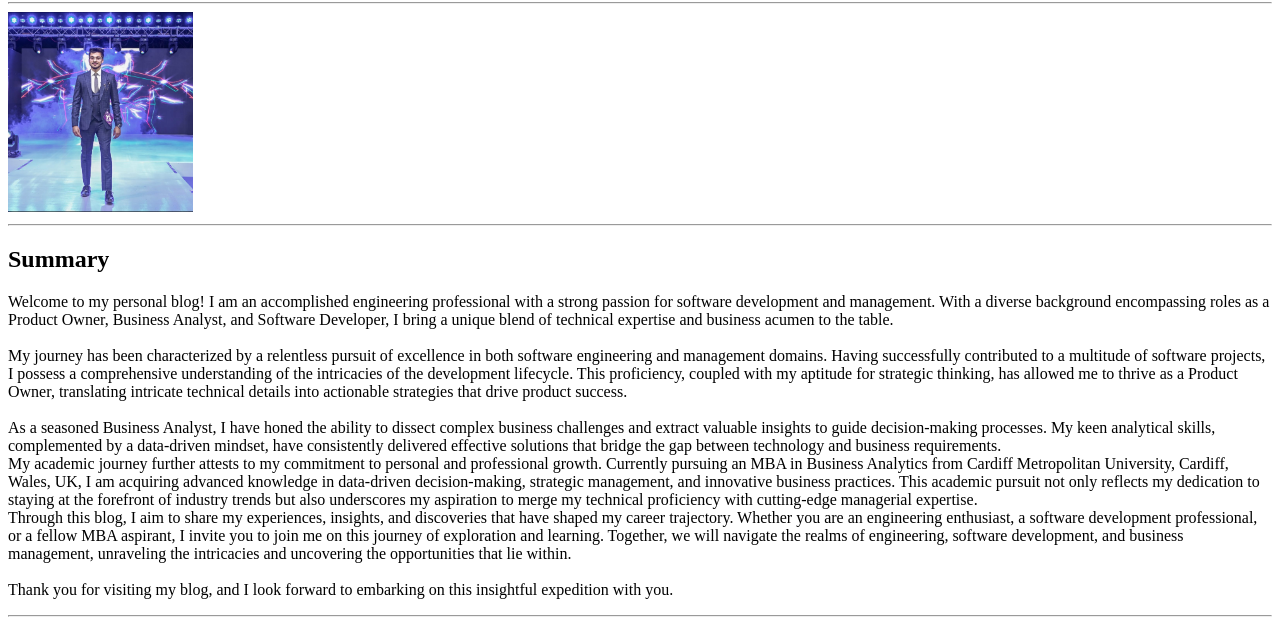
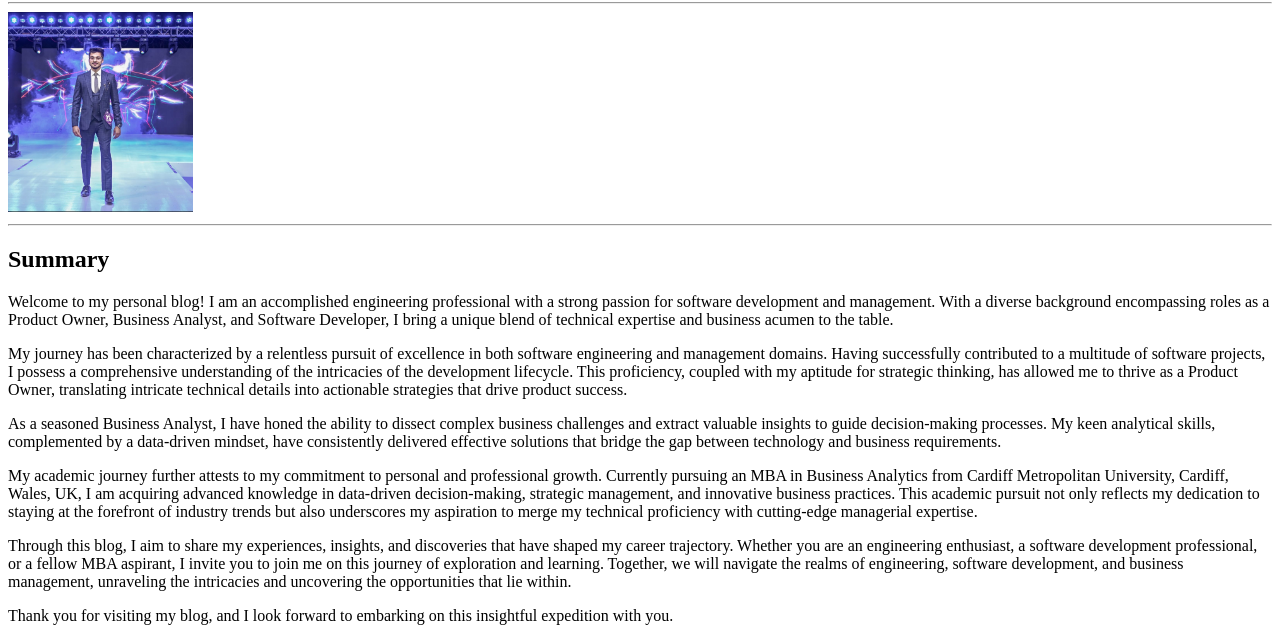
Before and after one commit to Vartesh19/html-portfolio, a plain HTML site: page index.html in a window 1280 px wide. Shown: the part 78-712 px from the top of the page. Drawn offline with Linux system fonts and the light colour scheme.

Commit message:
Update index.html

```diff
--- a/index.html
+++ b/index.html
@@ -12,10 +12,22 @@
     <hr />
     <h2>Summary</h2>
     <p>
-        Welcome to my personal blog! I am an accomplished engineering professional with a strong passion for software development and management. With a diverse background encompassing roles as a Product Owner, Business Analyst, and Software Developer, I bring a unique blend of technical expertise and business acumen to the table. <br />
-        <br />My journey has been characterized by a relentless pursuit of excellence in both software engineering and management domains. Having successfully contributed to a multitude of software projects, I possess a comprehensive understanding of the intricacies of the development lifecycle. This proficiency, coupled with my aptitude for strategic thinking, has allowed me to thrive as a Product Owner, translating intricate technical details into actionable strategies that drive product success. <br />
-        <br />As a seasoned Business Analyst, I have honed the ability to dissect complex business challenges and extract valuable insights to guide decision-making processes. My keen analytical skills, complemented by a data-driven mindset, have consistently delivered effective solutions that bridge the gap between technology and business requirements. <br />        My academic journey further attests to my commitment to personal and professional growth. Currently pursuing an MBA in Business Analytics from Cardiff Metropolitan University, Cardiff, Wales, UK, I am acquiring advanced knowledge in data-driven decision-making, strategic management, and innovative business practices. This academic pursuit not only reflects my dedication to staying at the forefront of industry trends but also underscores my aspiration to merge my technical proficiency with cutting-edge managerial expertise. <br />        Through this blog, I aim to share my experiences, insights, and discoveries that have shaped my career trajectory. Whether you are an engineering enthusiast, a software development professional, or a fellow MBA aspirant, I invite you to join me on this journey of exploration and learning. Together, we will navigate the realms of engineering, software development, and business management, unraveling the intricacies and uncovering the opportunities that lie within. <br />
-        <br />Thank you for visiting my blog, and I look forward to embarking on this insightful expedition with you.
+        Welcome to my personal blog! I am an accomplished engineering professional with a strong passion for software development and management. With a diverse background encompassing roles as a Product Owner, Business Analyst, and Software Developer, I bring a unique blend of technical expertise and business acumen to the table.
+    </p>
+    <p>
+        My journey has been characterized by a relentless pursuit of excellence in both software engineering and management domains. Having successfully contributed to a multitude of software projects, I possess a comprehensive understanding of the intricacies of the development lifecycle. This proficiency, coupled with my aptitude for strategic thinking, has allowed me to thrive as a Product Owner, translating intricate technical details into actionable strategies that drive product success.
+    </p>
+    <p>
+        As a seasoned Business Analyst, I have honed the ability to dissect complex business challenges and extract valuable insights to guide decision-making processes. My keen analytical skills, complemented by a data-driven mindset, have consistently delivered effective solutions that bridge the gap between technology and business requirements.
+    </p>
+    <p>
+        My academic journey further attests to my commitment to personal and professional growth. Currently pursuing an MBA in Business Analytics from Cardiff Metropolitan University, Cardiff, Wales, UK, I am acquiring advanced knowledge in data-driven decision-making, strategic management, and innovative business practices. This academic pursuit not only reflects my dedication to staying at the forefront of industry trends but also underscores my aspiration to merge my technical proficiency with cutting-edge managerial expertise.
+    </p>
+    <p>
+        Through this blog, I aim to share my experiences, insights, and discoveries that have shaped my career trajectory. Whether you are an engineering enthusiast, a software development professional, or a fellow MBA aspirant, I invite you to join me on this journey of exploration and learning. Together, we will navigate the realms of engineering, software development, and business management, unraveling the intricacies and uncovering the opportunities that lie within.
+    </p>
+    <p>
+        Thank you for visiting my blog, and I look forward to embarking on this insightful expedition with you.
     </p>
     <hr />
     <h2>Education</h2>
```
